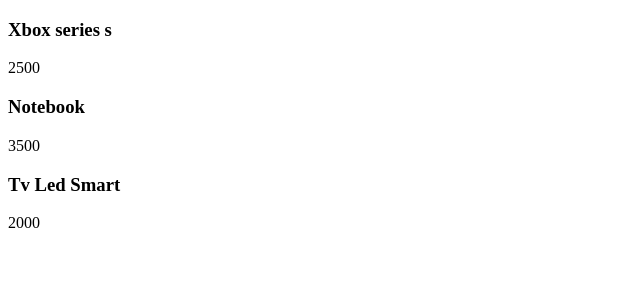
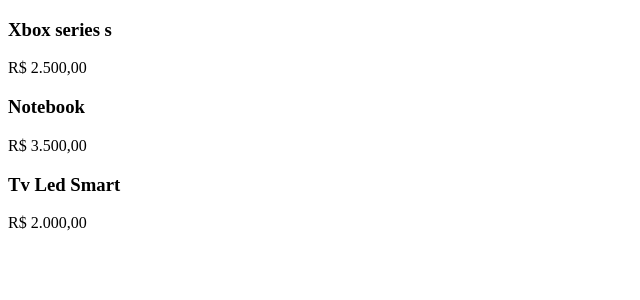
Before and after one commit to ThiagoPaz1/cart-buy, a React (Vite) app in the folder cart-buy/: page / in a window 1280 px wide. Shown: the top 300 px of the page, without its empty margins (0-640 px from the left). Built offline with nearby package versions, Linux system fonts and the light colour scheme; data requests are answered from the project's data file.

Commit message:
feat: Created Button component.

```diff
--- a/cart-buy/src/components/Customs/Product/index.tsx
+++ b/cart-buy/src/components/Customs/Product/index.tsx
@@ -1,4 +1,5 @@
 import { Prouduct } from "../../../types"
+import { priceFormat } from "../../../utils/priceFormat"
 
 export function Product({...props}: Prouduct) {
   return (
@@ -7,7 +8,7 @@
         { props.name }
       </h3>
       <p>
-        { props.price }
+        { priceFormat(props.price) }
       </p>
     </div>
   )
--- a/cart-buy/src/utils/priceFormat.ts
+++ b/cart-buy/src/utils/priceFormat.ts
@@ -1,4 +1,4 @@
-export function PriceFormat(price: number) {
+export function priceFormat(price: number) {
   return new Intl.NumberFormat('pt-BR', {
     style: 'currency',
     currency: 'BRL',
```
Also changed, not shown: cart-buy/src/components/Customs/Button/index.tsx (added, +9 -0 lines).
